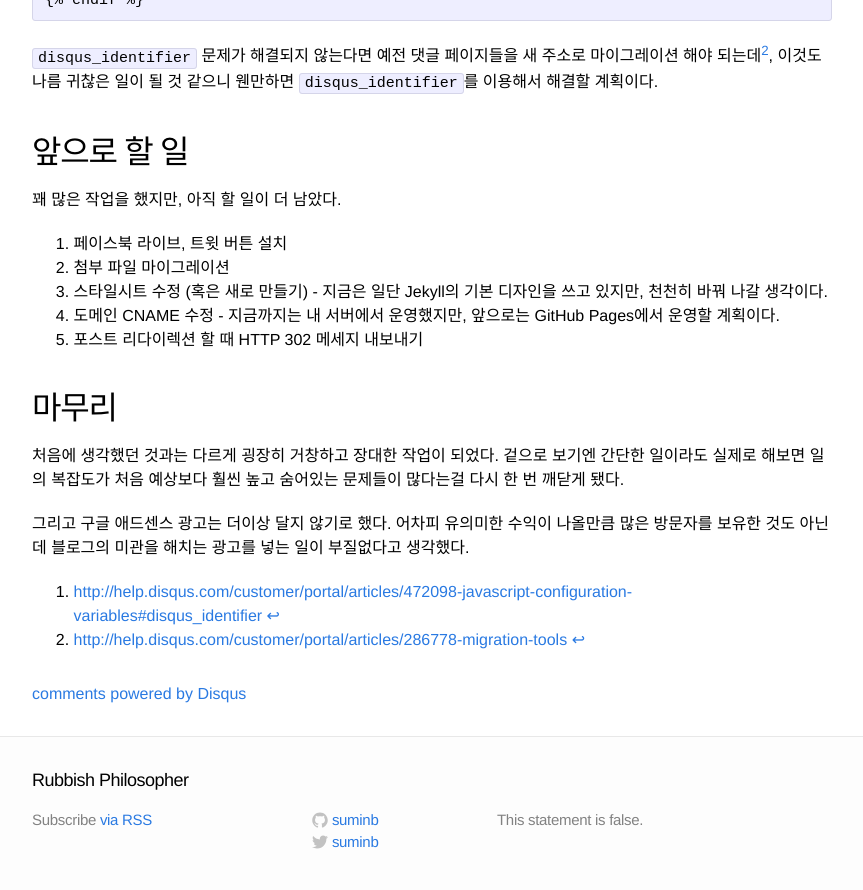
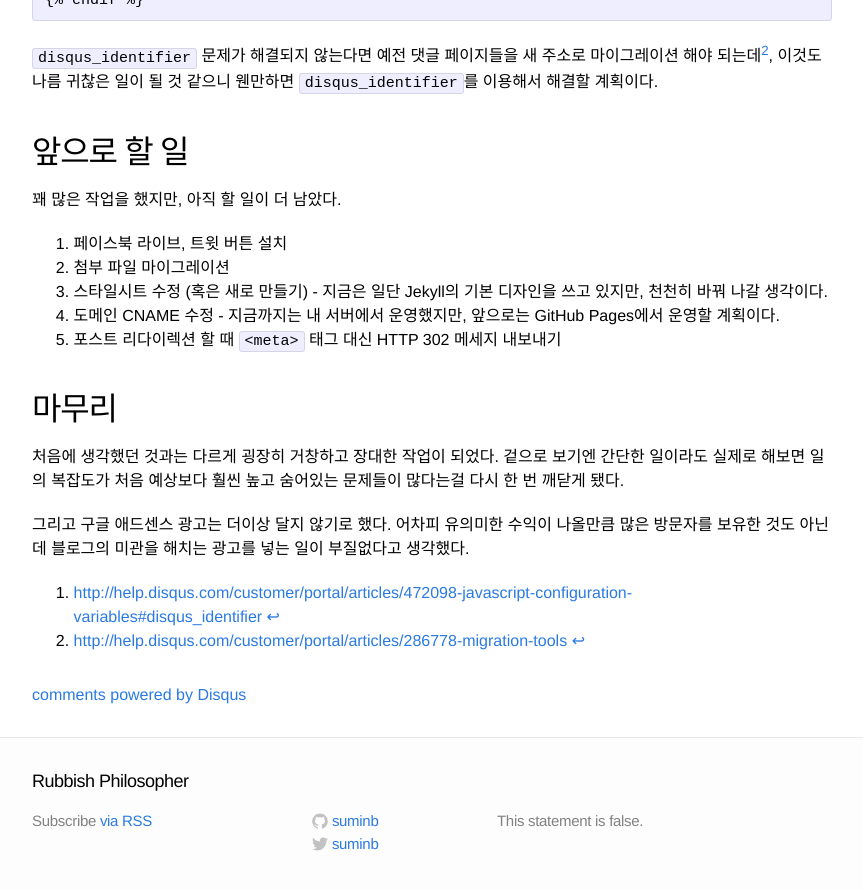
Before and after one commit to suminb/blog-suminb-com, a Jekyll site: the page built from _posts/2014-05-15-goodbye-wordpress-hello-jekyll.markdown, in a window 1280 px wide and 900 px high, scrolled down 5954 px. Shown: the top 890 px of the window, without its empty margins (208-1071 px from the left). Built offline with Jekyll 4.4.1, drawn with Linux system fonts in a browser that asks for light colours; formulas are drawn with MathJax 3; comment, search, counter and statistics services are not loaded; some of the changed text lies outside the part shown.

Commit message:
Revised a post

```diff
--- a/_posts/2014-05-15-goodbye-wordpress-hello-jekyll.markdown
+++ b/_posts/2014-05-15-goodbye-wordpress-hello-jekyll.markdown
@@ -254,7 +254,7 @@ Disqus 댓글 플러그인 설치
 1. 첨부 파일 마이그레이션
 1. 스타일시트 수정 (혹은 새로 만들기) - 지금은 일단 Jekyll의 기본 디자인을 쓰고 있지만, 천천히 바꿔 나갈 생각이다.
 1. 도메인 CNAME 수정 - 지금까지는 내 서버에서 운영했지만, 앞으로는 GitHub Pages에서 운영할 계획이다.
-1. 포스트 리다이렉션 할 때 HTTP 302 메세지 내보내기
+1. 포스트 리다이렉션 할 때 `<meta>` 태그 대신 HTTP 302 메세지 내보내기
 
 마무리
 ----
```
Also changed, not shown: other parts of _posts/2014-05-15-goodbye-wordpress-hello-jekyll.markdown (+1 -1 lines).
